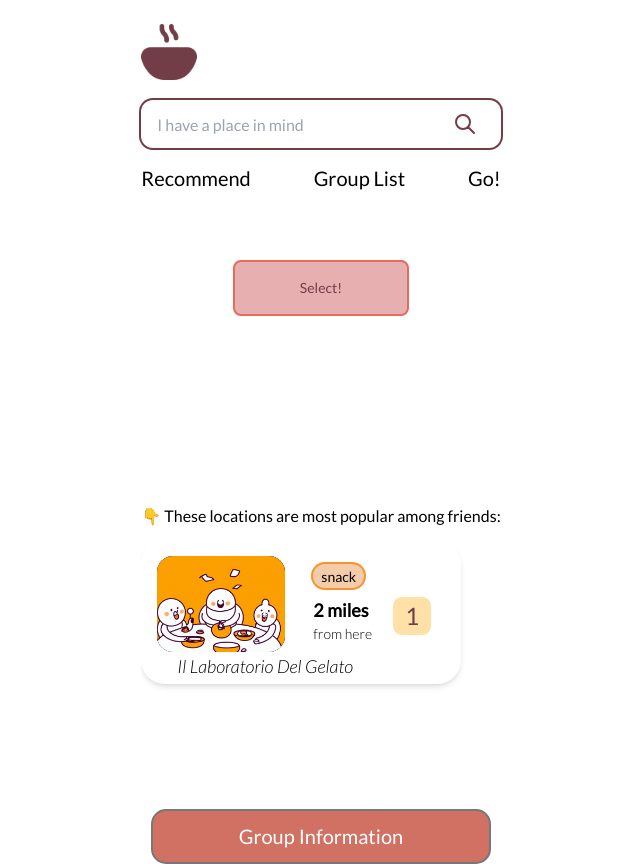
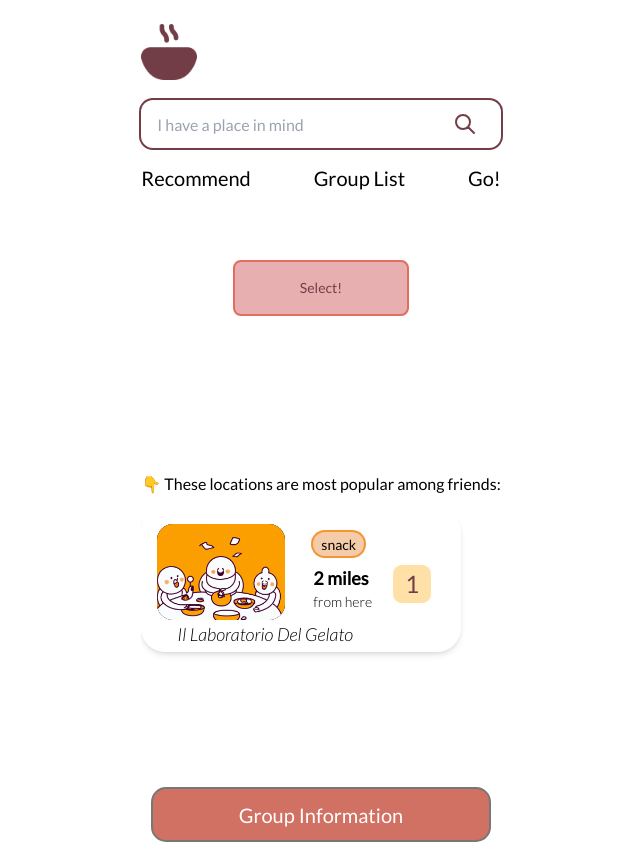
Before and after one commit to kapa-moon/final-project-team-decider, a React (Create React App) app in the folder front-end/: page /go in a window 1280 px wide. Shown: the whole page, without its empty margins (319-959 px from the left). After the commit the page ends 842 px from the top, so only its background shows below. Built offline with nearby package versions, Linux system fonts and the light colour scheme.

Commit message:
go page update

```diff
--- a/front-end/src/component/Go.js
+++ b/front-end/src/component/Go.js
@@ -43,7 +43,7 @@ function Go({ SelctedLocation, SavedLocations }) {
             );
         } else {
             return (
-                <div className='p-20 justify-center'>
+                <div className='p-16 justify-center'>
                 </div>
             );
         }
@@ -63,7 +63,7 @@ function Go({ SelctedLocation, SavedLocations }) {
     return (
         <>
             <Selector></Selector>
-            {/* <div className='gopage'> */}
+            {/* <div className='gopage overflow-scroll'> */}
             <GoBtn></GoBtn>
             <div className='bg-blue-200 flex-col justify-center space-y-3 max-w-sm h-full overflow-scroll overscroll-contain'>
                 {/* <GroupCard name={chosenLocation.name} type={chosenLocation.type} image={Placeholder} distance={chosenLocation.distance} category={chosenLocation.category}></GroupCard> */}
@@ -86,9 +86,6 @@ function Go({ SelctedLocation, SavedLocations }) {
 
 
 export default Go;
-
-
-
 
 
 // should be fetched from database
```
